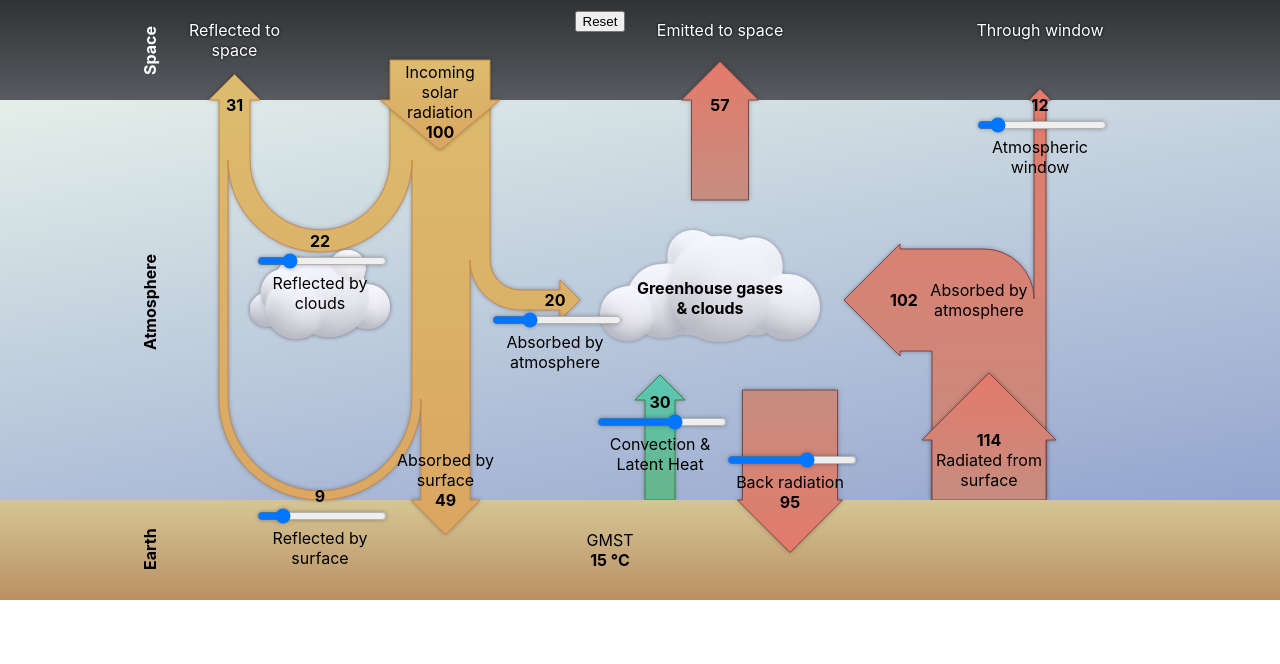
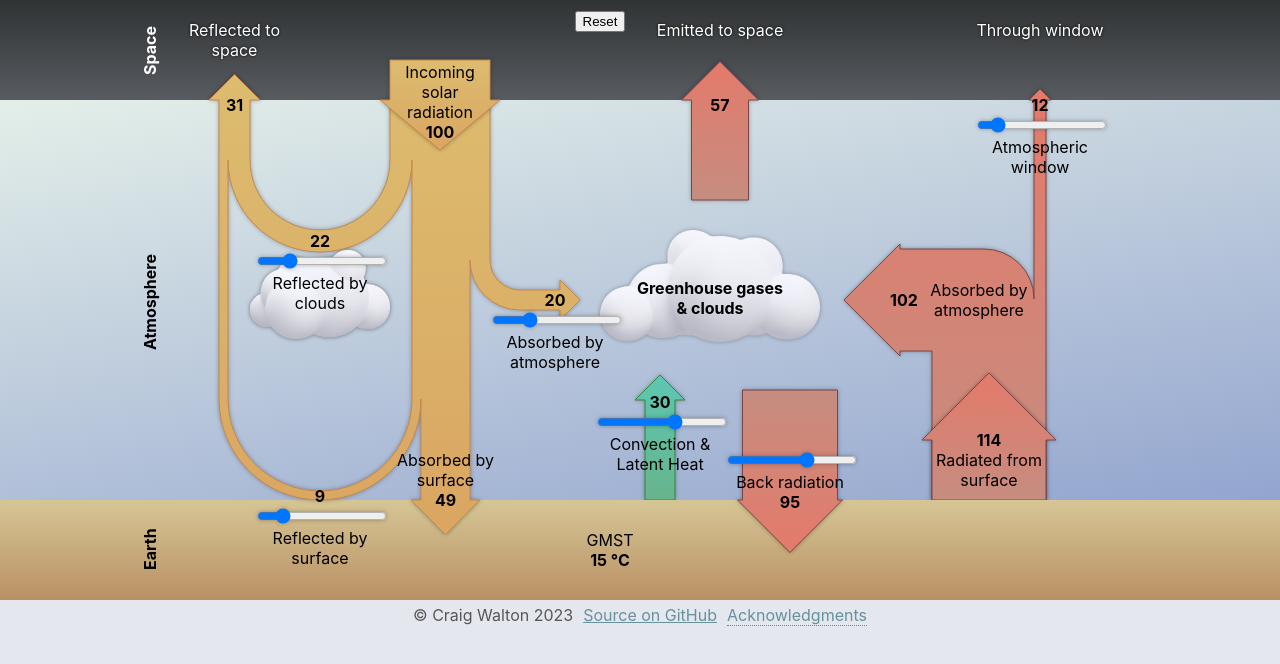
Before and after one commit to craigwalton/ClimateApp, a React (Create React App) app: page / in a window 1280 px wide. Shown: the top 664 px of the page. Built offline with nearby package versions, Linux system fonts and the light colour scheme.

Commit message:
Add footer.

```diff
--- a/src/App.css
+++ b/src/App.css
@@ -5,7 +5,8 @@
 }
 
 html, body, #root {
-    height: 100%
+    height: 100%;
+    background: #e4e7ed;
 }
 
 #space-background {
@@ -34,8 +35,29 @@ html, body, #root {
 #main-content {
     position: absolute;
     top: 0;
-    height: 600px;
+    height: 630px;
     width: 100%;
+}
+
+.footer {
+    position: absolute;
+    bottom: 0;
+    height: 30px;
+    width: 100%;
+}
+
+.footer-content {
+    margin: auto;
+    color: #575757;
+    line-height: 30px;
+}
+
+.footer-content > span {
+    padding: 0 5px;
+}
+
+.footer-content > span > a {
+    color: #67919b;
 }
 
 .control-container {
@@ -75,7 +97,7 @@ html, body, #root {
 .layer-label-container {
     position: absolute;
     left: 0;
-    bottom: 0;
+    bottom: 30px;
     width: 600px;
     height: 30px;
     transform: rotate(-90deg);
@@ -105,3 +127,12 @@ html, body, #root {
     max-width: 200px;
     z-index: 10;
 }
+
+.ack {
+    border-bottom: 1px dotted gray;
+    color: #67919b;
+}
+
+.custom-tooltip > a {
+    color: #b4ccef;
+}
--- a/src/App.js
+++ b/src/App.js
@@ -208,6 +208,13 @@ function App() {
                          style={{zIndex: 1, left: 110, top: 250, width: 140, opacity: 0.5}}/>
                     <button type="button" onClick={reset} style={{position: 'relative', top: 10, left: -40}}>Reset
                     </button>
+                    <div className={"footer"}>
+                        <div className={"footer-content"}>
+                            <span>&copy; Craig Walton 2023</span>
+                            <span><a href={"https://github.com/craigwalton/ClimateApp"}>Source on GitHub</a></span>
+                            <span><span className={"ack ack-tooltip"}>Acknowledgments</span></span>
+                        </div>
+                    </div>
                 </div>
                 <Tooltip anchorSelect=".incoming-solar-tooltip" place="bottom" className="custom-tooltip">
                     The amount of solar radiation from the Sun which is intercepted by the Earth.<br/>
@@ -269,6 +276,12 @@ function App() {
                     heat</b>) <i>back</i> to Earth's surface. This is the greenhouse effect, which keeps the GMST over
                     30 °C warmer than it otherwise would be.
                 </Tooltip>
+                <Tooltip anchorSelect=".ack-tooltip" place="top" className="custom-tooltip" clickable>
+                    Diagram inspiration: <a href={"https://www.open.edu/openlearn/nature-environment/climate-change/"}>OpenLearn Climate Change</a><br/>
+                    Cloud images: <a href={"https://www.freepik.com/free-vector/collection-3d-white-clouds-isolated-white_20111680.htm#query=3d%20cloud&position=0&from_view=keyword&track=ais&uuid=492040cd-bdb2-485d-b6ae-ed471f741f63"}>
+                        Image by bs_k1d on Freepik
+                    </a>
+                </Tooltip>
             </div>
         </div>
     );
```
